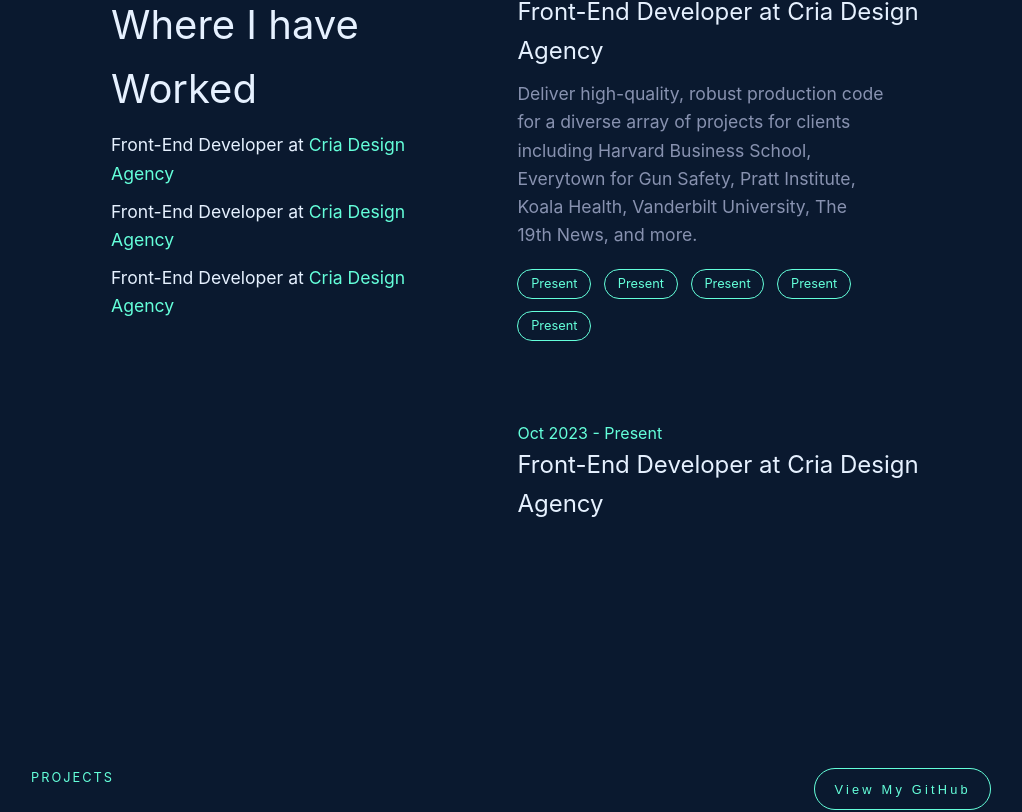
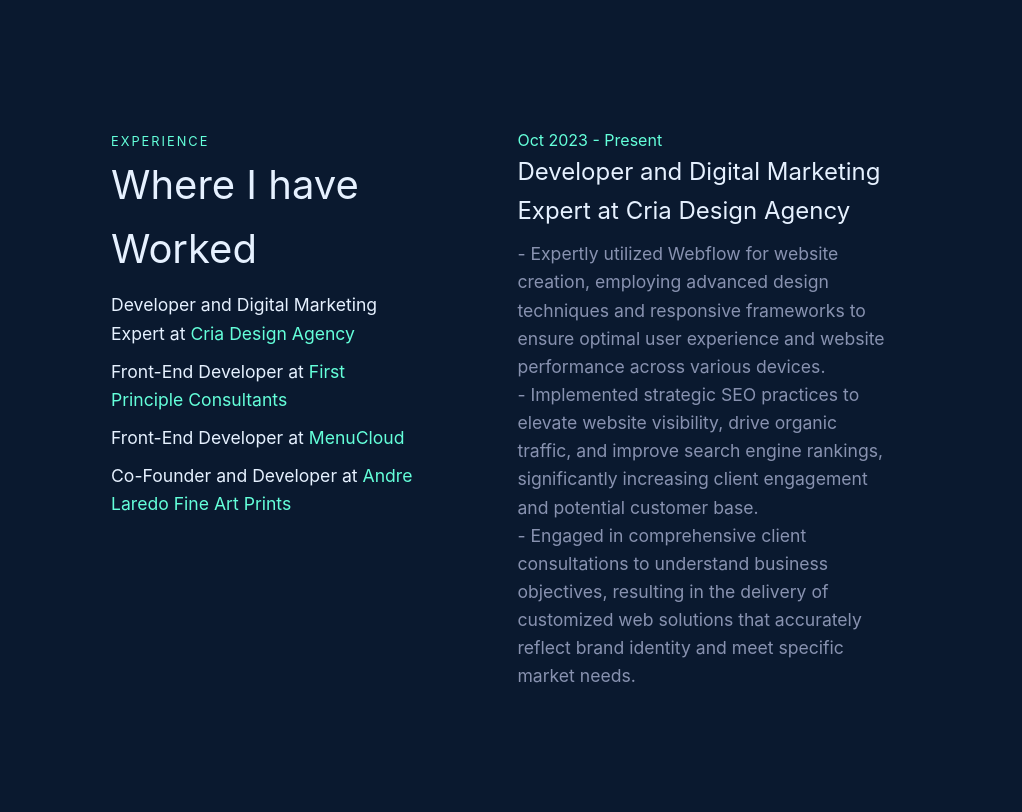
Before and after one commit to Yanek-K/Portfolio-v2, a React app: page / in a window 1280 px wide. Shown: the part 1540-2352 px from the top of the page, without its empty margins (145-1167 px from the left). Built offline with nearby package versions, Linux system fonts and the light colour scheme.

Commit message:
Navbar working, added some links, worked on resume

```diff
--- a/src/App.css
+++ b/src/App.css
@@ -136,6 +136,7 @@
 html {
   box-sizing: border-box;
   font-size: 16px; /* Base font size */
+  scroll-behavior: smooth;
 }
 
 *,
--- a/src/App.js
+++ b/src/App.js
@@ -16,11 +16,21 @@
 
       <FixedIcons />
       <Hero />
-      <Services />
-      <Experience />
-      <Projects />
-      <About />
-      <Footer />
+      <div id="services">
+        <Services />
+      </div>
+      <div id="experience">
+        <Experience />
+      </div>
+      <div id="projects">
+        <Projects />
+      </div>
+      <div id="about">
+        <About />
+      </div>
+      <div id="contact">
+        <Footer />
+      </div>
     </div>
   );
 };
--- a/src/Components/About/index.css
+++ b/src/Components/About/index.css
@@ -1,5 +1,5 @@
 .mystory-section {
-  padding: 12rem 5rem;
+  padding: 2rem 5rem 10rem 5rem;
   margin: var(--margin-standard);
 }
 
--- a/src/Components/Experience/index.css
+++ b/src/Components/Experience/index.css
@@ -1,5 +1,5 @@
 .experience-section {
-  padding: 12rem 7rem;
+  padding: 2rem 7rem 6rem 7rem;
   margin: var(--margin-standard);
   margin-left: 15rem;
 }
--- a/src/Components/Experience/index.js
+++ b/src/Components/Experience/index.js
@@ -9,53 +9,96 @@
           <span className="subtitle">EXPERIENCE</span>
           <h2>Where I have Worked</h2>
           <p>
-            Front-End Developer at <a href="#">Cria Design Agency</a>
+            Developer and Digital Marketing Expert at{" "}
+            <a href="#">Cria Design Agency</a>
           </p>
           <p>
-            Front-End Developer at <a href="#">Cria Design Agency</a>
+            Front-End Developer at <a href="#">First Principle Consultants</a>
           </p>
           <p>
-            Front-End Developer at <a href="#">Cria Design Agency</a>
+            Front-End Developer at <a href="#">MenuCloud</a>
+          </p>
+          <p>
+            Co-Founder and Developer at{" "}
+            <a href="#">Andre Laredo Fine Art Prints</a>
           </p>
         </div>
         <div className="experience__wrap__right">
           <div className="job-entry">
             <span className="job-date">Oct 2023 - Present</span>
             <h3>
-              Front-End Developer at <a href="#">Cria Design Agency</a>
+              Developer and Digital Marketing Expert at{" "}
+              <a href="#">Cria Design Agency</a>
             </h3>
             <p>
-              Deliver high-quality, robust production code for a diverse array
-              of projects for clients including Harvard Business School,
-              Everytown for Gun Safety, Pratt Institute, Koala Health,
-              Vanderbilt University, The 19th News, and more.
+              <ul>
+                <li>
+                  - Expertly utilized Webflow for website creation, employing
+                  advanced design techniques and responsive frameworks to ensure
+                  optimal user experience and website performance across various
+                  devices.
+                </li>
+                <li>
+                  {" "}
+                  - Implemented strategic SEO practices to elevate website
+                  visibility, drive organic traffic, and improve search engine
+                  rankings, significantly increasing client engagement and
+                  potential customer base.
+                </li>
+                <li>
+                  {" "}
+                  - Engaged in comprehensive client consultations to understand
+                  business objectives, resulting in the delivery of customized
+                  web solutions that accurately reflect brand identity and meet
+                  specific market needs.
+                </li>
+              </ul>
             </p>
             <div className="job-tags">
-              <span className="tag">Present</span>
-              <span className="tag">Present</span>
-              <span className="tag">Present</span>
-              <span className="tag">Present</span>
-              <span className="tag">Present</span>
+              <span className="tag">Webflow</span>
+              <span className="tag">Figma</span>
+              <span className="tag">Adobe Photoshop</span>
+              <span className="tag">Ahrefs</span>
+              <span className="tag">HTML</span>
+              <span className="tag">CSS</span>
             </div>
           </div>
           {/* Repeat job-entry div for other entries */}
           <div className="job-entry">
             <span className="job-date">Oct 2023 - Present</span>
             <h3>
-              Front-End Developer at <a href="#">Cria Design Agency</a>
+              Front-End Developer at <a href="#">First Principle Consultants</a>
             </h3>
             <p>
-              Deliver high-quality, robust production code for a diverse array
-              of projects for clients including Harvard Business School,
-              Everytown for Gun Safety, Pratt Institute, Koala Health,
-              Vanderbilt University, The 19th News, and more.
+              <ul>
+                <li>
+                  - Led the development, execution, and launch of a
+                  comprehensive digital platform including a website, reports,
+                  and various content assets to disseminate our findings.
+                </li>
+                - Managed all aspects of project planning, including defining
+                scope, timelines, and deliverables.
+                <li></li>
+                <li>
+                  - Implemented strategic SEO practices to elevate website
+                  visibility, drive organic traffic, and improve search engine
+                  rankings, significantly increasing client engagement and
+                  potential customer base.
+                </li>
+                <li>
+                  - Engaged in comprehensive client consultations to understand
+                  business objectives, resulting in the delivery of customized
+                  web solutions that accurately reflect brand identity and meet
+                  specific market needs.
+                </li>
+              </ul>
             </p>
             <div className="job-tags">
-              <span className="tag">Present</span>
-              <span className="tag">Present</span>
-              <span className="tag">Present</span>
-              <span className="tag">Present</span>
-              <span className="tag">Present</span>
+              <span className="tag">Figma</span>
+              <span className="tag">Adobe Photoshop</span>
+              <span className="tag">Javascript</span>
+              <span className="tag">HTML</span>
+              <span className="tag">CSS</span>
             </div>
           </div>
           <div className="job-entry">
--- a/src/Components/FixedIcons/index.js
+++ b/src/Components/FixedIcons/index.js
@@ -9,15 +9,28 @@
   return (
     <div className="fixed-icons-container">
       <div className="fixed-icons">
+        <a
+          href="https://github.com/Yanek-K"
+          target="_blank"
+          rel="noopener noreferrer"
+        >
           <div
             className="icon"
             style={{ backgroundImage: `url(${github})` }}
           ></div>
+        </a>
+        <a
+          href="https://www.linkedin.com/in/yanek-k/"
+          target="_blank"
+          rel="noopener noreferrer"
+        >
           <div
             className="icon"
             style={{ backgroundImage: `url(${linkedin})` }}
           ></div>
+        </a>
       </div>
+
       <div className="vertical-line"></div>
     </div>
   );
--- a/src/Components/Navbar/index.js
+++ b/src/Components/Navbar/index.js
@@ -6,6 +6,16 @@
 
   const toggleMenu = () => {
     setMenuOpen(!menuOpen);
+  };
+
+  const handleScroll = (e, id) => {
+    e.preventDefault();
+    const element = document.getElementById(id);
+    const yOffset = -130; // Adjust this value to match the height of your navbar and barrier
+    const y =
+      element.getBoundingClientRect().top + window.pageYOffset + yOffset;
+    window.scrollTo({ top: y, behavior: "smooth" });
+    setMenuOpen(false); // Close the menu after clicking a link
   };
 
   return (
@@ -17,27 +27,30 @@
         <nav className="navbar__wrap__right">
           <ul>
             <li>
-              <a href="#">
+              <a href="#services" onClick={(e) => handleScroll(e, "services")}>
                 <span className="number">01.</span> Services
               </a>
             </li>
             <li>
-              <a href="#">
+              <a
+                href="#experience"
+                onClick={(e) => handleScroll(e, "experience")}
+              >
                 <span className="number">02.</span> Experience
               </a>
             </li>
             <li>
-              <a href="#">
+              <a href="#projects" onClick={(e) => handleScroll(e, "projects")}>
                 <span className="number">03.</span> Projects
               </a>
             </li>
             <li>
-              <a href="#">
+              <a href="#about" onClick={(e) => handleScroll(e, "about")}>
                 <span className="number">04.</span> About
               </a>
             </li>
             <li>
-              <a href="#">
+              <a href="#contact" onClick={(e) => handleScroll(e, "contact")}>
                 <span className="number">05.</span> Contact
               </a>
             </li>
@@ -51,11 +64,21 @@
       </div>
       {menuOpen && (
         <div className="responsive-menu">
-          <a href="#">Services</a>
-          <a href="#">Experience</a>
-          <a href="#">Projects</a>
-          <a href="#">About</a>
-          <a href="#">Contact</a>
+          <a href="#services" onClick={(e) => handleScroll(e, "services")}>
+            Services
+          </a>
+          <a href="#experience" onClick={(e) => handleScroll(e, "experience")}>
+            Experience
+          </a>
+          <a href="#projects" onClick={(e) => handleScroll(e, "projects")}>
+            Projects
+          </a>
+          <a href="#about" onClick={(e) => handleScroll(e, "about")}>
+            About
+          </a>
+          <a href="#contact" onClick={(e) => handleScroll(e, "contact")}>
+            Contact
+          </a>
         </div>
       )}
     </div>
--- a/src/Components/Projects/index.css
+++ b/src/Components/Projects/index.css
@@ -1,5 +1,6 @@
 .projects-section {
   margin: var(--margin-standard);
+  padding-bottom: 8rem;
 }
 
 .projects__wrap {
--- a/src/Components/Services/index.css
+++ b/src/Components/Services/index.css
@@ -3,6 +3,7 @@
   justify-content: center;
   margin: var(--margin-standard);
   margin-left: 15rem;
+  padding-bottom: 10rem;
 }
 
 .services__wrap {
```
Also changed, not shown: src/Components/Footer/index.js (+40 -7 lines). Lines whose indentation alone changed are shown as unchanged.
